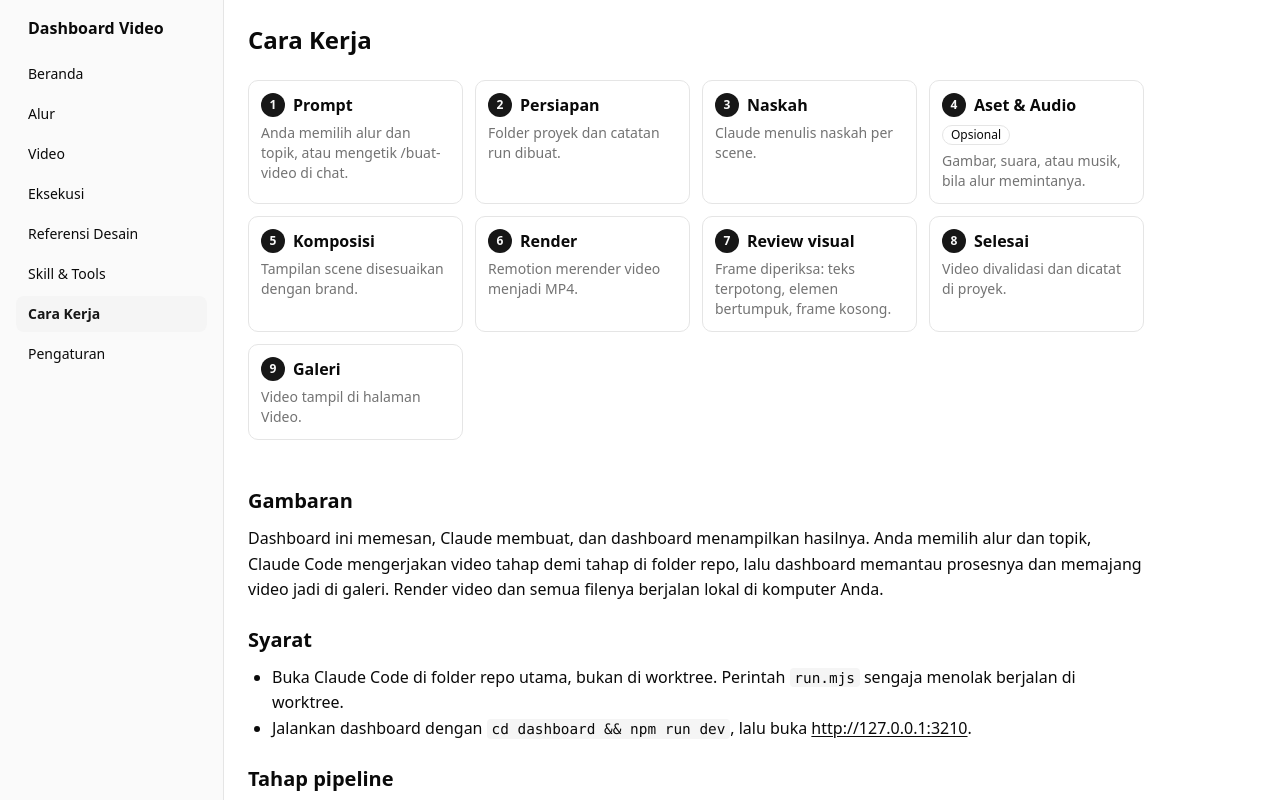
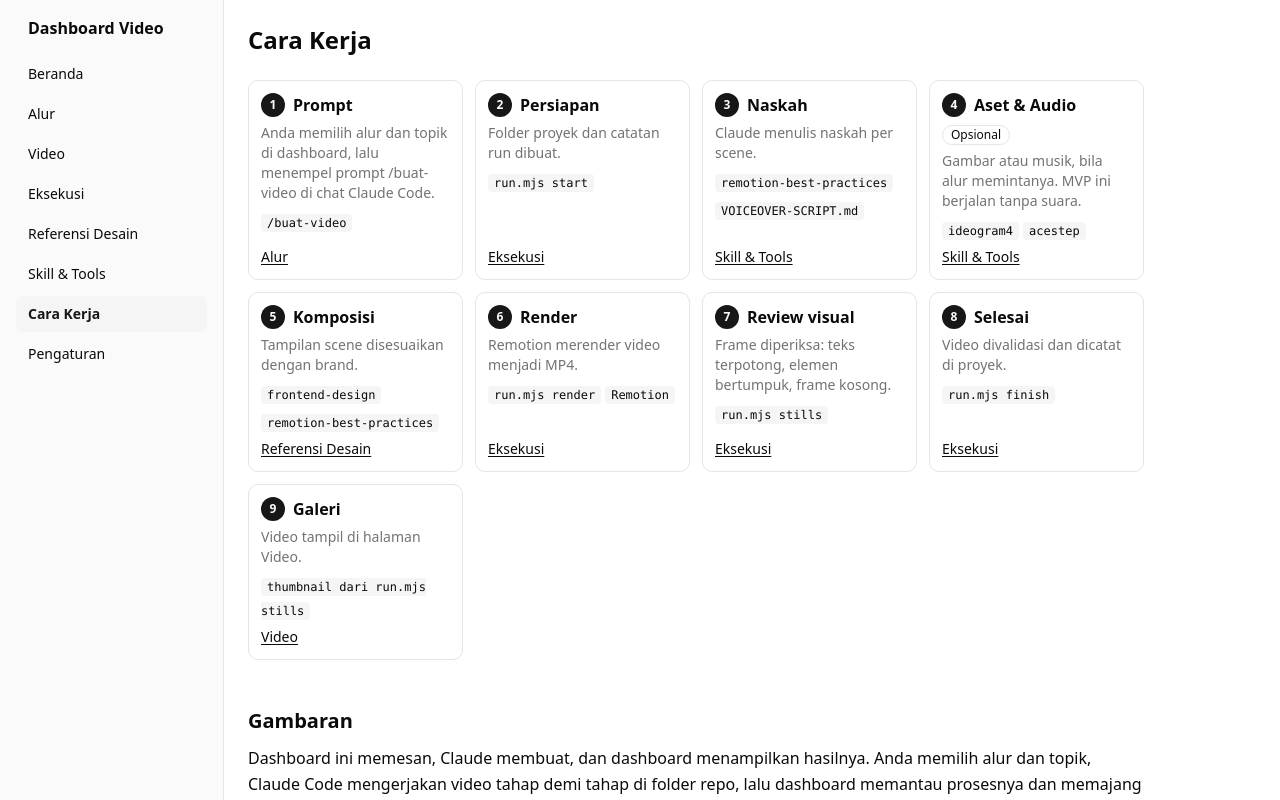
Before and after one commit to Diyoncrz18/Framecipe, a Next.js app in the folder dashboard/: page /cara-kerja in a window 1280 px wide. Shown: the top 800 px of the page. Built offline with nearby package versions, Linux system fonts and the light colour scheme.

Commit message:
feat(dashboard): Show tools and related page links per stage in the pipeline diagram

```diff
--- a/dashboard/components/pipeline-diagram.tsx
+++ b/dashboard/components/pipeline-diagram.tsx
@@ -1,15 +1,27 @@
+import Link from "next/link";
 import { Badge } from "@/components/ui/badge";
 
+// `tools`: skills (names as the Skill tool knows them, R14), commands and scripts usually used at the stage. Static text, like the page content.
+// `link`: the dashboard page where this stage can be followed or its pieces chosen.
 const STEPS = [
-  { name: "Prompt", note: "Anda memilih alur dan topik, atau mengetik /buat-video di chat.", optional: false },
-  { name: "Persiapan", note: "Folder proyek dan catatan run dibuat.", optional: false },
-  { name: "Naskah", note: "Claude menulis naskah per scene.", optional: false },
-  { name: "Aset & Audio", note: "Gambar, suara, atau musik, bila alur memintanya.", optional: true },
-  { name: "Komposisi", note: "Tampilan scene disesuaikan dengan brand.", optional: false },
-  { name: "Render", note: "Remotion merender video menjadi MP4.", optional: false },
-  { name: "Review visual", note: "Frame diperiksa: teks terpotong, elemen bertumpuk, frame kosong.", optional: false },
-  { name: "Selesai", note: "Video divalidasi dan dicatat di proyek.", optional: false },
-  { name: "Galeri", note: "Video tampil di halaman Video.", optional: false },
+  { name: "Prompt", note: "Anda memilih alur dan topik di dashboard, lalu menempel prompt /buat-video di chat Claude Code.", optional: false,
+    tools: ["/buat-video"], link: { href: "/alur", label: "Alur" } },
+  { name: "Persiapan", note: "Folder proyek dan catatan run dibuat.", optional: false,
+    tools: ["run.mjs start"], link: { href: "/eksekusi", label: "Eksekusi" } },
+  { name: "Naskah", note: "Claude menulis naskah per scene.", optional: false,
+    tools: ["remotion-best-practices", "VOICEOVER-SCRIPT.md"], link: { href: "/skill", label: "Skill & Tools" } },
+  { name: "Aset & Audio", note: "Gambar atau musik, bila alur memintanya. MVP ini berjalan tanpa suara.", optional: true,
+    tools: ["ideogram4", "acestep"], link: { href: "/skill", label: "Skill & Tools" } },
+  { name: "Komposisi", note: "Tampilan scene disesuaikan dengan brand.", optional: false,
+    tools: ["frontend-design", "remotion-best-practices"], link: { href: "/referensi", label: "Referensi Desain" } },
+  { name: "Render", note: "Remotion merender video menjadi MP4.", optional: false,
+    tools: ["run.mjs render", "Remotion"], link: { href: "/eksekusi", label: "Eksekusi" } },
+  { name: "Review visual", note: "Frame diperiksa: teks terpotong, elemen bertumpuk, frame kosong.", optional: false,
+    tools: ["run.mjs stills"], link: { href: "/eksekusi", label: "Eksekusi" } },
+  { name: "Selesai", note: "Video divalidasi dan dicatat di proyek.", optional: false,
+    tools: ["run.mjs finish"], link: { href: "/eksekusi", label: "Eksekusi" } },
+  { name: "Galeri", note: "Video tampil di halaman Video.", optional: false,
+    tools: ["thumbnail dari run.mjs stills"], link: { href: "/video", label: "Video" } },
 ];
 
 // An ordered list, so the sequence reads in order for screen readers too; the number makes it explicit on screen.
@@ -24,6 +36,18 @@ export function PipelineDiagram() {
             {s.optional && <Badge variant="outline">Opsional</Badge>}
           </div>
           <p className="text-sm text-muted-foreground">{s.note}</p>
+          <ul aria-label={`Skill dan tool tahap ${s.name}`} className="flex flex-wrap gap-1">
+            {s.tools.map((t) => (
+              <li key={t}><code className="rounded bg-muted px-1.5 py-0.5 text-xs">{t}</code></li>
+            ))}
+          </ul>
+          <Link
+            href={s.link.href}
+            aria-label={`${s.link.label}, terkait tahap ${s.name}`}
+            className="mt-auto rounded-sm text-sm underline underline-offset-2 outline-none focus-visible:ring-2 focus-visible:ring-ring"
+          >
+            {s.link.label}
+          </Link>
         </li>
       ))}
     </ol>
```
